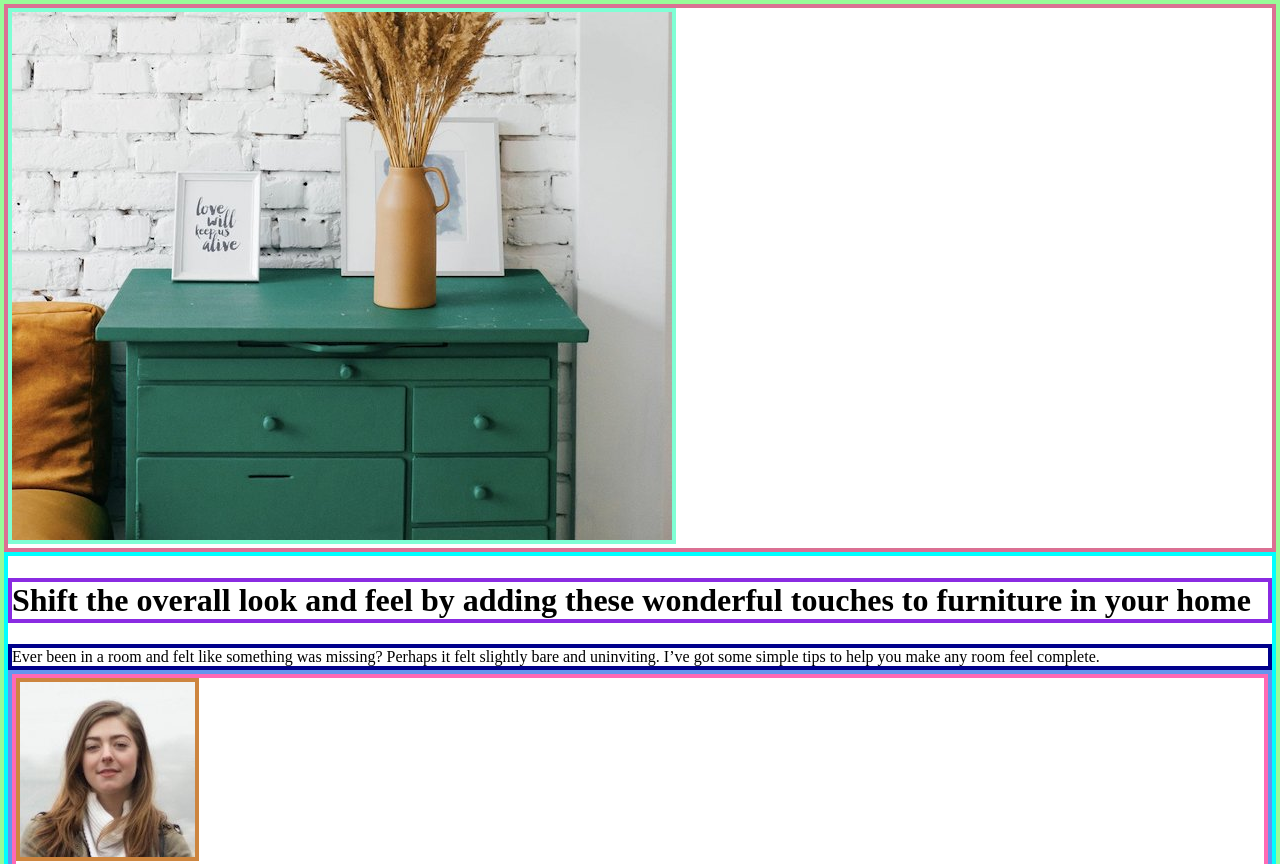
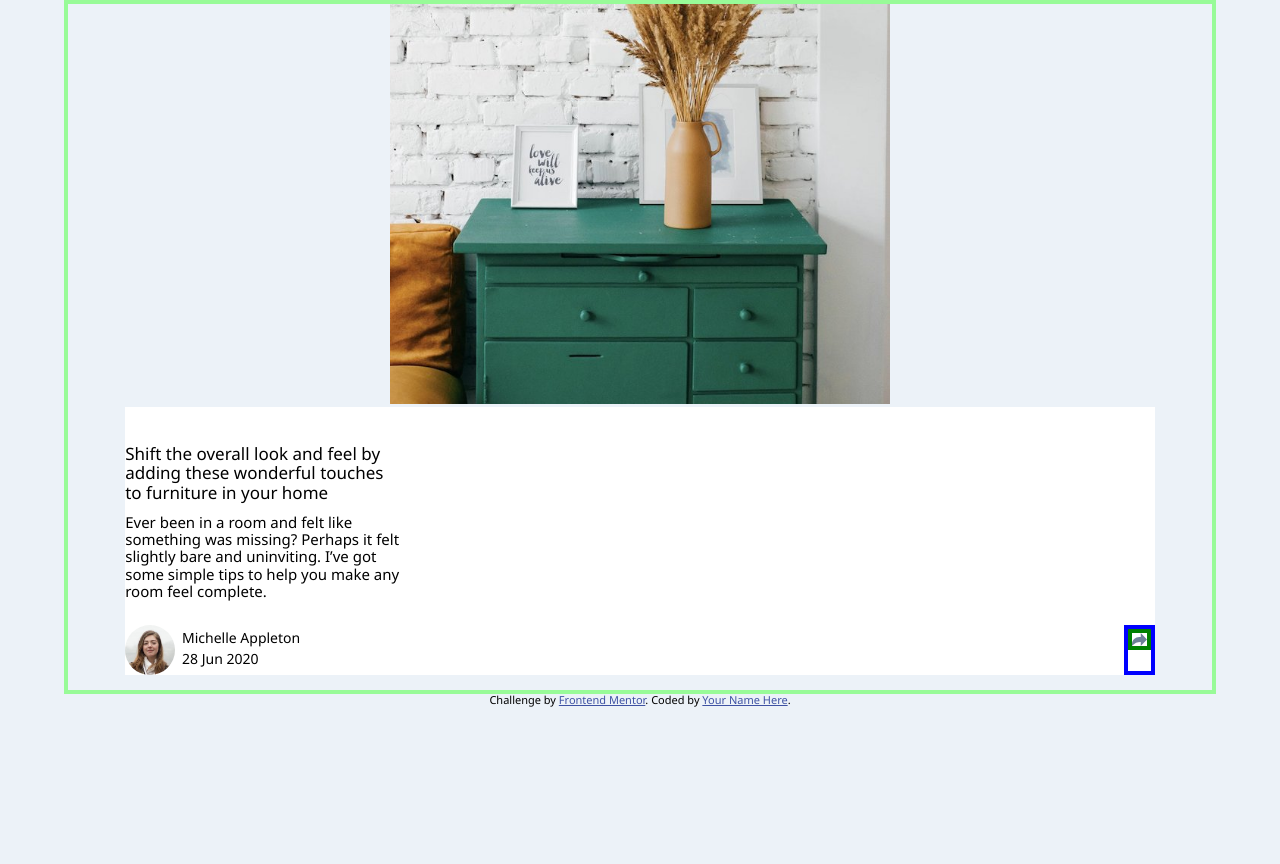
Before and after one commit to mchase007/frontendmentor-3, a website: page app/src/index.html in a window 1280 px wide. Shown: the top 864 px of the page. After the commit the page ends 800 px from the top, so only its background shows below. Drawn offline with nearby package versions, Linux system fonts and the light colour scheme; files that its build step writes are made by us from their sources.

Commit message:
layout update

```diff
--- a/app/src/index.html
+++ b/app/src/index.html
@@ -38,6 +38,7 @@
 
       <div class="user-details">
 
+        <div class="avatar">
           <figure class="avatar-container">
             <img class="avatar" src="/app/src/images/avatar-michelle.jpg" alt="Michelle Appleton">
           </figure>
@@ -45,6 +46,7 @@
           <div class="avatar-details">
             <span>Michelle Appleton</span>
             <span>28 Jun 2020</span>
+          </div>
         </div>
 
         <figure class="share-container">
--- a/app/src/scss/styles.scss
+++ b/app/src/scss/styles.scss
@@ -4,43 +4,87 @@
   margin: 0;
 }
 
+body {
+  display: flex;
+  flex-direction: column;
+  align-items: center;
+  justify-content: center;
+
+  font-family: 'Segoe UI', sans-serif;
+  background-color: #ECF2F8;
+}
+
 main {
   border: 4px solid palegreen;
+  width: 90%;
 }
 
 .hero-container {
-  border: 4px solid palevioletred;
+  // border: 4px solid palevioletred;
+  min-width: 280px;
+  max-width: 500px;
+  margin: 0 auto;
+
 
   img {
-    border: 4px solid aquamarine;
+    // border: 4px solid aquamarine;
+    width: 100%;
   }
 }
 
 .content-container {
-  border: 4px solid aqua;
+  // border: 4px solid aqua;
+  width: 90%;
+  margin: 0 auto;
+  background-color: white;
+  padding-top: 25px;
 
   h1 {
-    border: 4px solid blueviolet;
+    // border: 4px solid blueviolet;
+    font-size: 17px;
+    font-weight: 550;
+    width: 268px;
+
   }
 
   p {
-    border: 4px solid darkblue;
+    // border: 4px solid darkblue;
+    font-size: 15px;
+    margin-bottom: 25px;
+    min-width: 270px;
+    max-width: 292px;
   }
 }
 
 .user-details {
-  border: 4px solid cornflowerblue;
+  // border: 4px solid cornflowerblue;
+  display: flex;
+  justify-content: space-between;
+  margin-bottom: 15px;
+
+  .avatar {
+    display: flex;
+    width: 175px;
+    justify-content: space-between;
+  }
 
   .avatar-container {
-    border: 4px solid hotpink;
+    width: 50px;
 
     img {
-      border: 4px solid peru;
+      border-radius: 100%;
+      width: 100%;
     }
   }
 
   .avatar-details {
-    border: 4px solid mediumvioletred;
+    // border: 4px solid mediumvioletred;
+
+    span {
+      font-size: 14px;
+      display: block;
+      margin-top: 5px;
+    }
   }
 
   .share-container {
```
Lines whose indentation alone changed are shown as unchanged.
